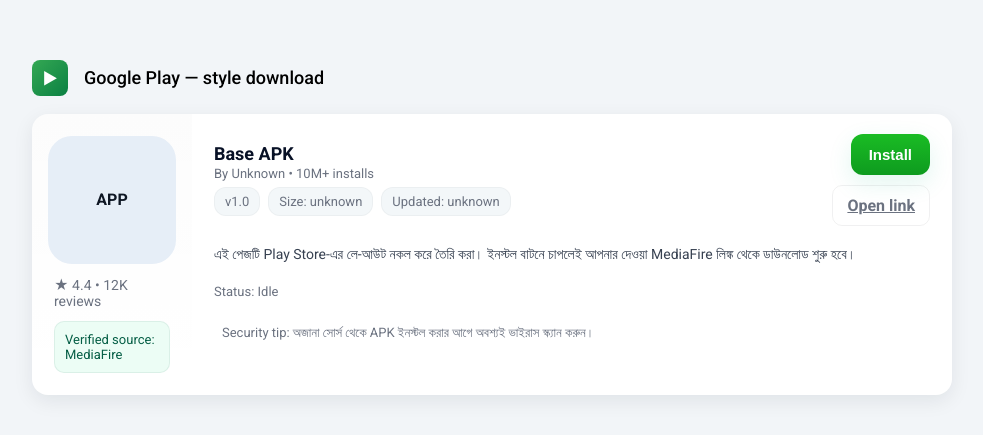
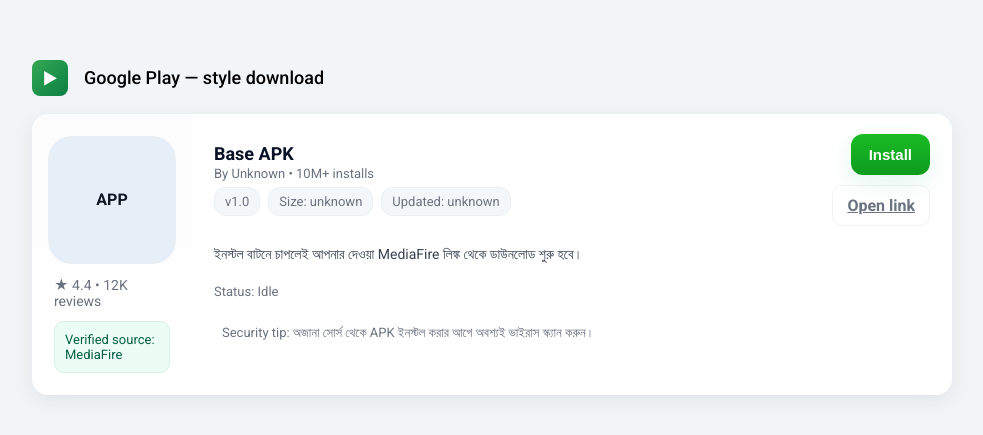
Before and after one commit to qsharktrade/App-download-, a plain HTML site: page index.html in a window 1280 px wide. Shown: the part 173-608 px from the top of the page, without its empty margins (148-1131 px from the left). Drawn offline with Linux system fonts and the light colour scheme.

Commit message:
Update index.html

```diff
--- a/index.html
+++ b/index.html
@@ -85,7 +85,7 @@
         </div>
 
         <div class="desc" id="desc">
-          এই পেজটি Play Store-এর লে-আউট নকল করে তৈরি করা। ইনস্টল বাটনে চাপলেই আপনার দেওয়া MediaFire লিঙ্ক থেকে ডাউনলোড শুরু হবে।
+          ইনস্টল বাটনে চাপলেই আপনার দেওয়া MediaFire লিঙ্ক থেকে ডাউনলোড শুরু হবে।
         </div>
 
         <div class="progress" id="progressWrap"><span id="progressBar"></span></div>
```
